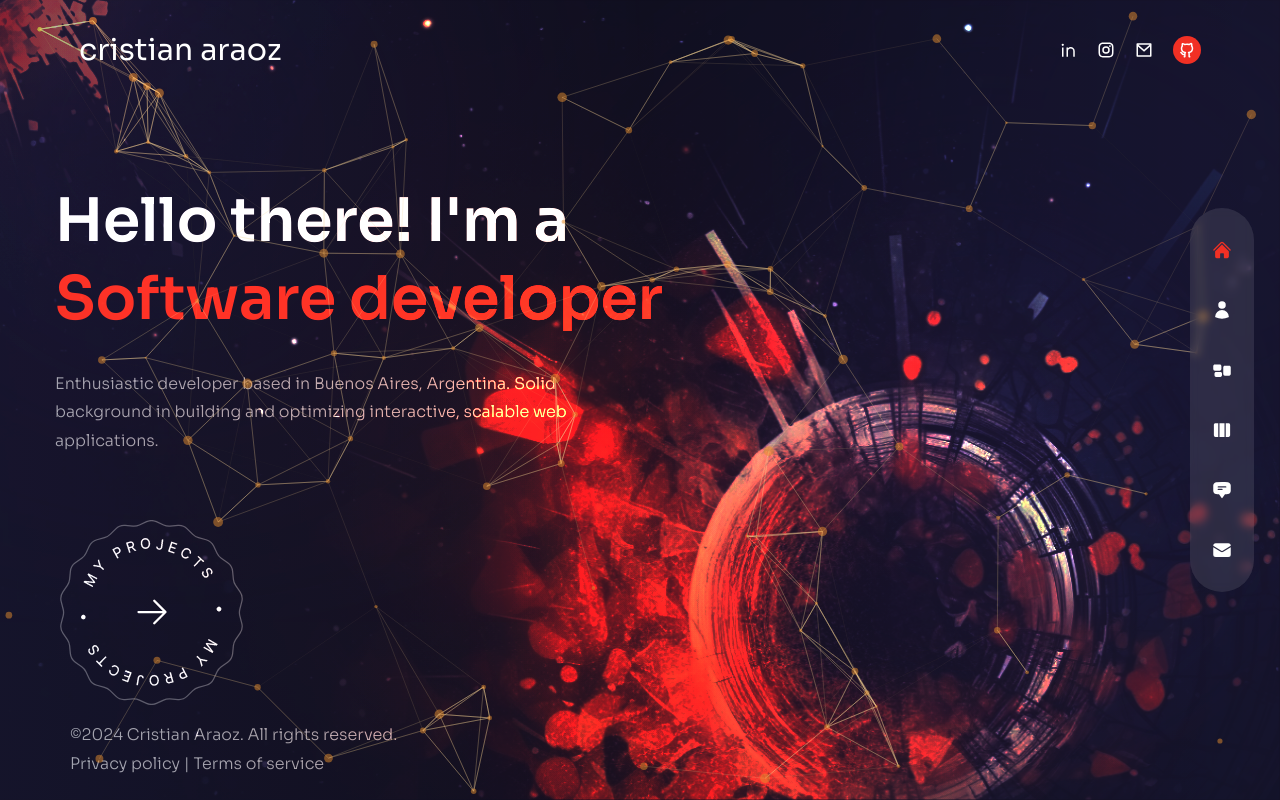
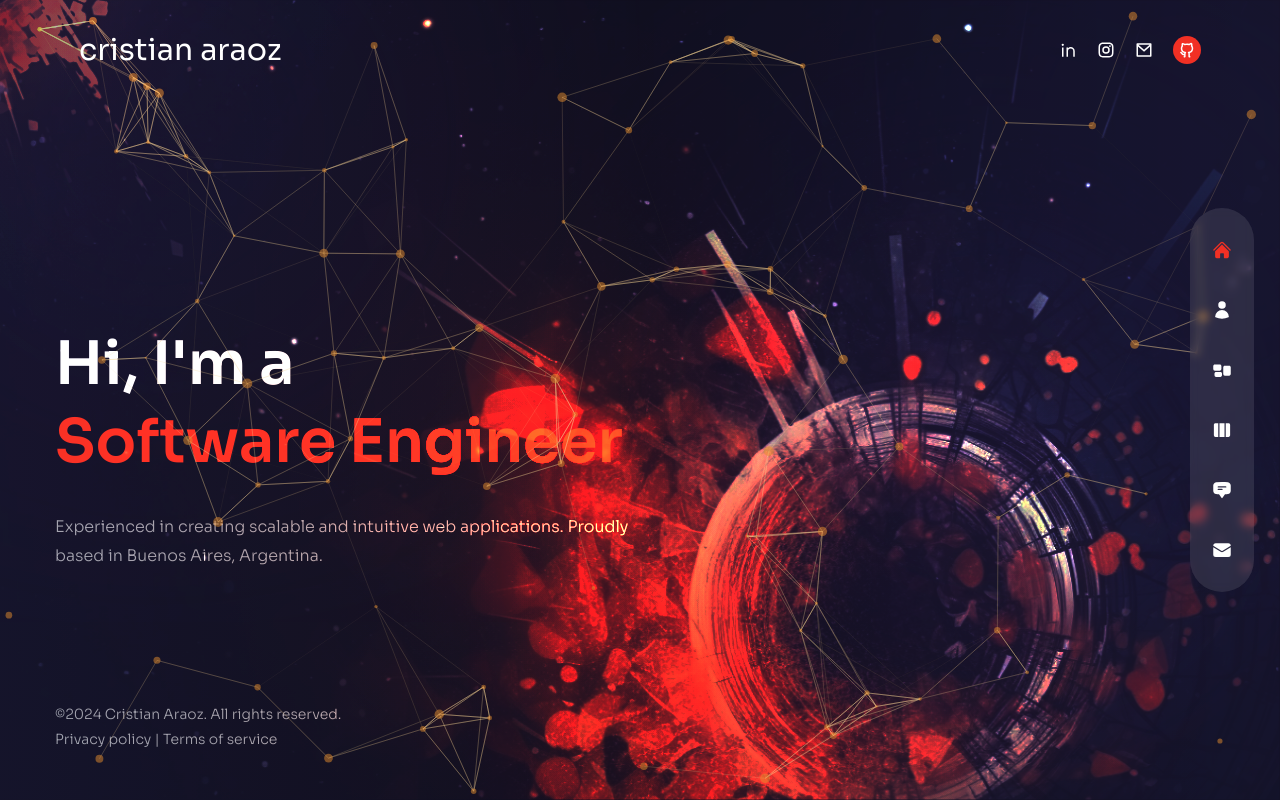
Before and after one commit to crisaraoz/framer-portfolio, a Next.js app: page / in a window 1280 px wide. Built offline with nearby package versions, Linux system fonts and the light colour scheme.

Commit message:
update styles

```diff
--- a/components/Footer.jsx
+++ b/components/Footer.jsx
@@ -1,7 +1,7 @@
 
 const Footer = () => {
   return (
-      <div className="container mx-auto">
+      <div className="container mx-auto bottom-3 text-gray-400">
       <p>©{new Date().getFullYear()} Cristian Araoz. All rights reserved.</p>
       <p>Privacy policy | Terms of service</p>
       </div>
--- a/components/Layout.jsx
+++ b/components/Layout.jsx
@@ -4,7 +4,9 @@ import Header from "../components/Header";
 import Nav from "../components/Nav";
 import Footer from "../components/Footer";
 import TopLeftImg from "../components/TopLeftImg";
-
+import { motion } from "framer-motion";
+import { fadeIn } from "../variants";
+import ProjectsBtn from "../components/ProjectsBtn";
 // setup font
 const sora = Sora({
   subsets: ["latin"],
--- a/package.json
+++ b/package.json
@@ -1,6 +1,6 @@
 {
   "name": "modern-portfolio",
-  "version": "1.1.1",
+  "version": "1.1.2",
   "private": true,
   "author": {
     "name": "Cristian Araoz",
--- a/pages/about/index.jsx
+++ b/pages/about/index.jsx
@@ -74,6 +74,10 @@ export const aboutData = [
   {
     title: "academic background",
     info: [
+      {
+        title: "Game Programming - Da Vinci Institute",
+        stage: "2021",
+      },
       {
         title: "Web Development - DigitalHouse",
         stage: "2020",
@@ -168,13 +172,7 @@ const About = () => {
         </div>
 
         {/* info */}
-        <motion.h2
-          variants={fadeIn("left", 0.4)}
-          initial="hidden"
-          animate="show"
-          exit="hidden"
-          className="flex flex-col w-full xl:max-w-[48%] h-[480px]"
-        >
+        <div className="flex-1">
           <div className="flex gap-x-4 xl:gap-x-8 mx-auto xl:mx-0 mb-4">
             {aboutData.map((item, itemI) => (
               <div
@@ -190,20 +188,27 @@ const About = () => {
             ))}
           </div>
 
-          <div className="py-2 xl:py-6 flex flex-col gap-y-2 xl:gap-y-4 items-center xl:items-start">
-            {aboutData[index].info.map((item, itemI) => (
+          <div className="py-2 xl:py-6">
+            {aboutData.map((item, itemI) => (
               <div
                 key={itemI}
+                className={`${
+                  index === itemI ? "block" : "hidden"
+                } py-2 xl:py-6 flex flex-col gap-y-2 xl:gap-y-4 items-center xl:items-start`}
+              >
+                {item.info.map((subItem, subItemI) => (
+                  <div
+                    key={subItemI}
                     className="flex-1 flex flex-col md:flex-row max-w-max gap-x-2 items-center text-center text-white/60"
                   >
                     {/* title */}
-                <div className="font-light mb-2 md:mb-0">{item.title}</div>
+                    <div className="font-light mb-2 md:mb-0">{subItem.title}</div>
                     <div className="hidden md:flex">-</div>
-                <div>{item.stage}</div>
+                    <div>{subItem.stage}</div>
 
                     <div className="flex gap-x-4">
                       {/* icons */}
-                  {item.icons?.map((Icon, iconI) => (
+                      {subItem.icons?.map((Icon, iconI) => (
                         <div key={iconI} className="text-2xl text-white">
                           <Icon />
                         </div>
@@ -212,7 +217,9 @@ const About = () => {
                   </div>
                 ))}
               </div>
-        </motion.h2>
+            ))}
+          </div>
+        </div>
       </div>
     </div>
   );
--- a/pages/index.jsx
+++ b/pages/index.jsx
@@ -1,11 +1,25 @@
+import { useEffect, useState } from "react";
 import { motion } from "framer-motion";
-
 import ParticlesContainer from "../components/ParticlesContainer";
 import ProjectsBtn from "../components/ProjectsBtn";
 import { fadeIn } from "../variants";
 import Footer from "../components/Footer";
 
 const Home = () => {
+  const [showProjectsBtn, setShowProjectsBtn] = useState(true);
+  // Effect to hide button on mobile
+  useEffect(() => {
+    const handleResize = () => {
+      const screenWidth = window.innerWidth;
+      setShowProjectsBtn(screenWidth > 1024);
+    };
+    handleResize();
+    window.addEventListener("resize", handleResize);
+    return () => {
+      window.removeEventListener("resize", handleResize);
+    };
+  }, []);
+
   return (
     <div className="bg-primary/60 h-full">
       {/* text */}
@@ -19,8 +33,8 @@ const Home = () => {
             exit="hidden"
             className="h1"
           >
-            Hello there! I'm a<br /> {" "}
-            <span className="text-accent">Software developer</span>
+            Hi, I'm a<br /> {" "}
+            <span className="text-accent">Software Engineer</span>
           </motion.h1>
 
           {/* subtitle */}
@@ -29,16 +43,17 @@ const Home = () => {
             initial="hidden"
             animate="show"
             exit="hidden"
-            className="max-w-sm xl:max-w-xl mx-auto xl:mx-0 mb-10 xl:mb-16"
+            className="max-w-sm xl:max-w-xl mx-auto xl:mx-0 mb-10 xl:mb-16 "
           >
-            Enthusiastic developer based in Buenos Aires, Argentina.
-            Solid background in building and optimizing interactive, scalable web applications.
+            Experienced in creating scalable and intuitive web applications. Proudly based in Buenos Aires, Argentina.
           </motion.p>
 
-          {/* btn */}
-          <div className="flex justify-center xl:hidden relative">
-            <ProjectsBtn />
-          </div>
+          {/* btn
+          {showProjectsBtn && (
+            <div className="flex justify-center xl:hidden relative">
+              <ProjectsBtn />
+            </div>
+          )}
            <motion.h2
             variants={fadeIn("down", 0.4)}
             initial="hidden"
@@ -48,7 +63,11 @@ const Home = () => {
           >
             <ProjectsBtn />
           </motion.h2>
+          */}
+          <div className="text-sm absolute bottom-4 left-0 right-0 mb-8 max-lg:mb-16 text-gray-400" >
           <Footer />
+          </div>
+
         </div>
       </div>
       {/* image */}
@@ -62,18 +81,6 @@ const Home = () => {
 
         {/* particles */}
         <ParticlesContainer />
-
-        {/* avatar */}
-        <motion.div
-          variants={fadeIn("up", 0.5)}
-          initial="hidden"
-          animate="show"
-          exit="hidden"
-          transition={{ duration: 1, ease: "easeInOut" }}
-          className="w-full h-full max-w-[737px] max-h-[678px] absolute -bottom-32 lg:bottom-0 lg:right-[8%]"
-        >
-          {/* <Avatar /> */}
-        </motion.div>
       </div>
     </div>
   );
```
Lines whose indentation alone changed are shown as unchanged.
